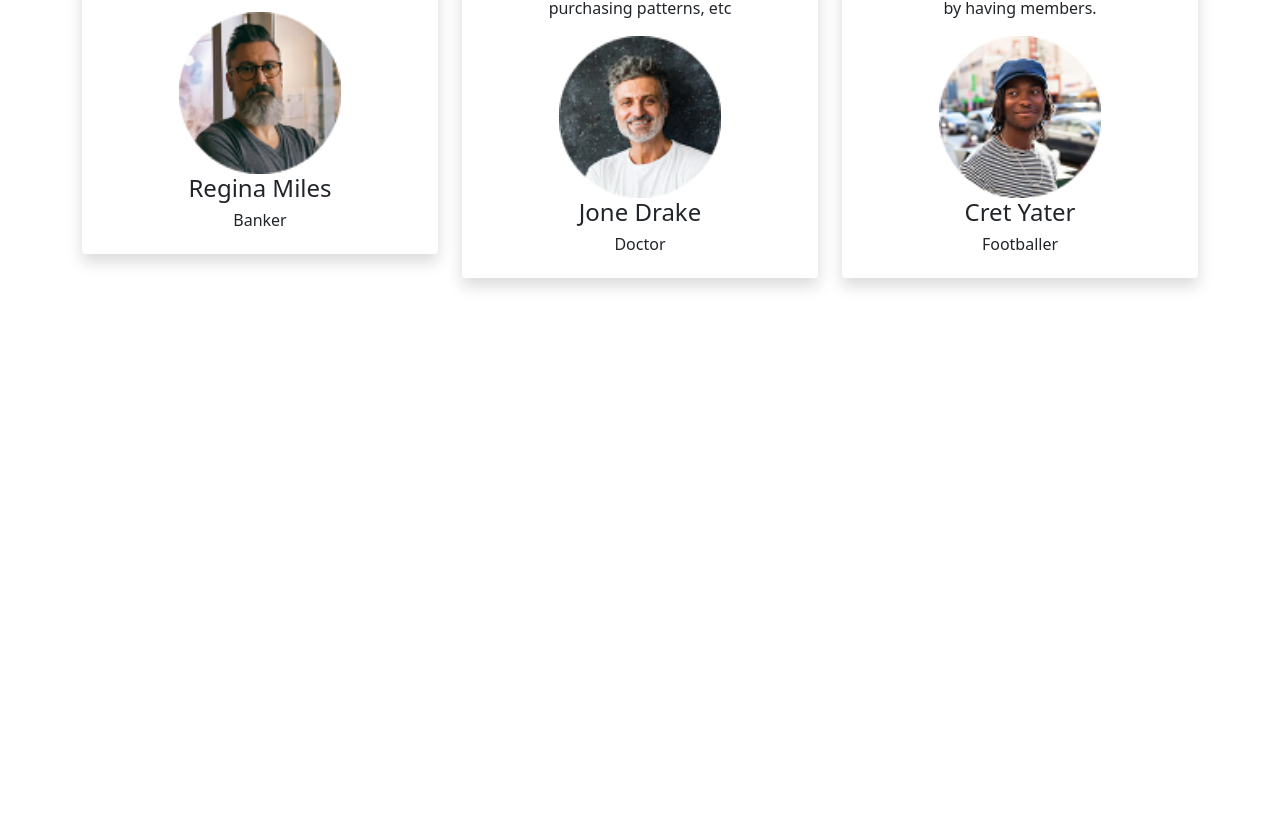
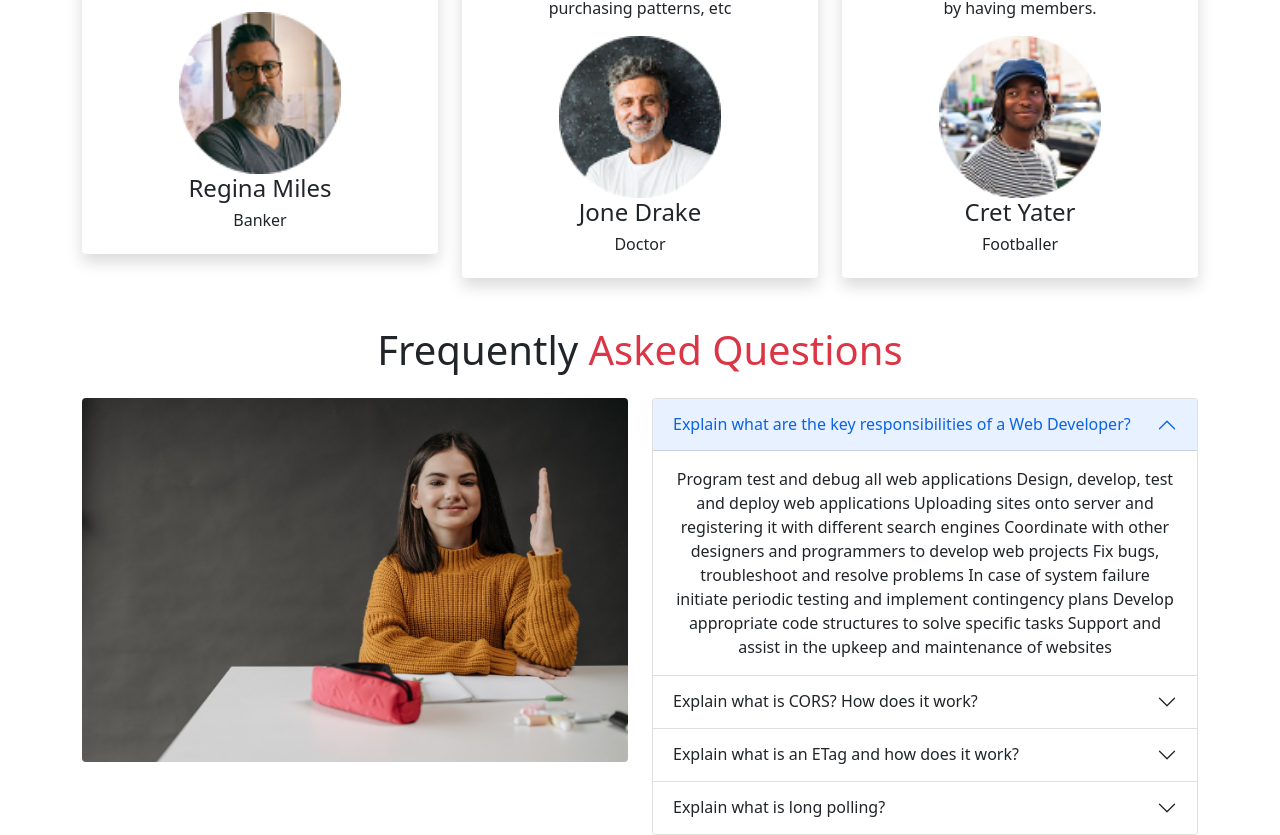
Before and after one commit to KawsarAlHasan/Car-Management-client, a React (Create React App) app: page / in a window 1280 px wide. Shown: the part 1998-2833 px from the top of the page. Before the commit the page ends 2324 px from the top, so only its background shows below. Built offline with nearby package versions, Linux system fonts and the light colour scheme.

Commit message:
added Frequently Asked Questions

```diff
--- /dev/null
+++ b/src/Components/Home/Faqs/Faqs.js
@@ -0,0 +1,53 @@
+import React from 'react';
+import { Accordion } from 'react-bootstrap';
+import faqs from '../../images/faqs.jpg';
+
+const Faqs = (props) => {
+    return (
+        <div className='container'>
+            <h1 className="text-center mb-4">Frequently <span className='text-danger'> Asked Questions</span></h1>
+            <div className='row'>
+                <div className='col-lg-6'>
+                    <img src={faqs} className='img-fluid w-76 rounded' alt='' />
+                </div>
+                <div className='col-lg-6'>
+                    <Accordion defaultActiveKey="0">
+                        <Accordion.Item eventKey="0">
+                            <Accordion.Header>Explain what are the key responsibilities of a Web Developer?</Accordion.Header>
+                            <Accordion.Body>
+                                Program test and debug all web applications
+                                Design, develop, test and deploy web applications
+                                Uploading sites onto server and registering it with different search engines
+                                Coordinate with other designers and programmers to develop web projects
+                                Fix bugs, troubleshoot and resolve problems
+                                In case of system failure initiate periodic testing and implement contingency plans
+                                Develop appropriate code structures to solve specific tasks
+                                Support and assist in the upkeep and maintenance of websites
+                            </Accordion.Body>
+                        </Accordion.Item>
+                        <Accordion.Item eventKey="1">
+                            <Accordion.Header>Explain what is CORS? How does it work?</Accordion.Header>
+                            <Accordion.Body>
+                                (CORS) Cross-Origin Resource Sharing is a mechanism that enables many resources (e.g., JavaScript, fonts etc.) on a web page to be requested from another domain outside the domain from which the resource originated.  It is a mechanism supported in HTML5 that manages XMLHttpRequest access to a domain different.
+                            </Accordion.Body>
+                        </Accordion.Item>
+                        <Accordion.Item eventKey="3">
+                            <Accordion.Header>Explain what is an ETag and how does it work?</Accordion.Header>
+                            <Accordion.Body>
+                                An ETag is an opaque identifier allocated by a web server to a specific version of a resource found at a URL.  The ETag is a part of HTTP, the protocol for the world wide web and when the server reads the ETag from client request, the server can then tell whether to send the file (HTTP 200) or tell the client just to use their local copy (HTTP 304).
+                            </Accordion.Body>
+                        </Accordion.Item>
+                        <Accordion.Item eventKey="4">
+                            <Accordion.Header>Explain what is long polling?</Accordion.Header>
+                            <Accordion.Body>
+                                Long polling is a web application development pattern used to emulate pushing data from the server to the client.  When the long polling is used, the client sends a request to the server, and the connection remains intact until the server is ready to send data to the client. The connection will be closed only after the data is sent back to the client or connection timeout occurs.
+                            </Accordion.Body>
+                        </Accordion.Item>
+                    </Accordion>
+                </div>
+            </div>
+        </div>
+    );
+};
+
+export default Faqs;
--- a/src/Components/Home/Home.js
+++ b/src/Components/Home/Home.js
@@ -1,6 +1,7 @@
 import React from 'react';
 import Banner from './Banner/Banner';
 import ClientsSays from './ClientsSays/ClientsSays';
+import Faqs from './Faqs/Faqs';
 import InventoryItems from './InventoryItems/InventoryItems';
 
 const Home = (props) => {
@@ -9,6 +10,7 @@ const Home = (props) => {
             <Banner></Banner>
             <InventoryItems></InventoryItems>
             <ClientsSays></ClientsSays>
+            <Faqs></Faqs>
         </div>
     );
 };
```
Also changed, not shown: src/Components/images/faqs.jpg (added).
